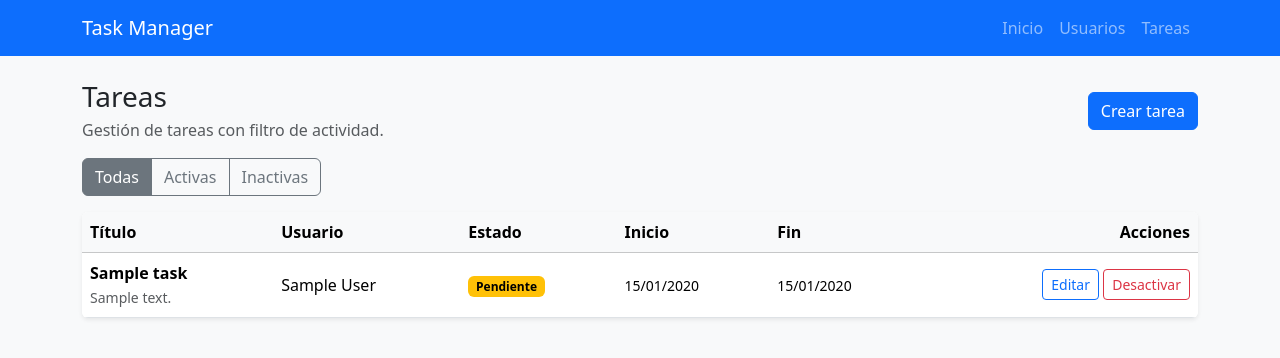
After one commit to AntKevLazArt96/taskmanager, a Flask app: page /tasks/ in a window 1280 px wide. The commit adds this page. Shown: the top 358 px of the page. Run offline with Flask 3, Linux system fonts and the light colour scheme; tables that the repository leaves empty hold one stand-in row (values such as "Sample post").

Commit message:
add task management features with task creation, editing, and activation/deactivation

```diff
--- a/app/__init__.py
+++ b/app/__init__.py
@@ -3,6 +3,7 @@ from flask import Flask
 from .config import Config
 from .extensions import csrf, db
 from .routes.main import main_bp
+from .routes.tasks import tasks_bp
 from .routes.users import users_bp
 
 
@@ -15,6 +16,7 @@ def create_app():
 
     app.register_blueprint(main_bp)
     app.register_blueprint(users_bp)
+    app.register_blueprint(tasks_bp)
 
     with app.app_context():
         from . import models  # noqa: F401
--- a/app/models/__init__.py
+++ b/app/models/__init__.py
@@ -1,3 +1,4 @@
+from .task import Task, TaskStatus
 from .user import User, UserProfile
 
-__all__ = ["User", "UserProfile"]
+__all__ = ["User", "UserProfile", "Task", "TaskStatus"]
--- /dev/null
+++ b/app/models/task.py
@@ -0,0 +1,43 @@
+from datetime import datetime
+from enum import Enum
+
+from app.extensions import db
+
+
+class TaskStatus(str, Enum):
+    PENDING = "pending"
+    IN_PROGRESS = "in_progress"
+    DONE = "done"
+
+    @classmethod
+    def choices(cls):
+        return [
+            (cls.PENDING.value, "Pendiente"),
+            (cls.IN_PROGRESS.value, "En progreso"),
+            (cls.DONE.value, "Completada"),
+        ]
+
+    @classmethod
+    def label(cls, value):
+        labels = dict(cls.choices())
+        return labels.get(value, value)
+
+
+class Task(db.Model):
+    __tablename__ = "tasks"
+
+    id = db.Column(db.Integer, primary_key=True)
+    title = db.Column(db.String(120), nullable=False)
+    description = db.Column(db.Text, nullable=True)
+    status = db.Column(db.Enum(TaskStatus), nullable=False, default=TaskStatus.PENDING)
+    user_id = db.Column(db.Integer, db.ForeignKey("users.id"), nullable=False)
+    start_date = db.Column(db.Date, nullable=False)
+    end_date = db.Column(db.Date, nullable=False)
+    is_active = db.Column(db.Boolean, nullable=False, default=True)
+    created_at = db.Column(db.DateTime, nullable=False, default=datetime.utcnow)
+    updated_at = db.Column(db.DateTime, nullable=False, default=datetime.utcnow, onupdate=datetime.utcnow)
+
+    user = db.relationship("User", backref="tasks")
+
+    def __repr__(self):
+        return f"<Task {self.id} {self.title}>"
--- /dev/null
+++ b/app/routes/tasks.py
@@ -0,0 +1,126 @@
+from flask import Blueprint, flash, redirect, render_template, request, url_for
+
+from app.forms import TaskForm
+from app.models import TaskStatus
+from app.services.task_service import (
+    count_active_users,
+    create_task,
+    get_active_users,
+    get_task_or_404,
+    list_tasks,
+    set_task_active,
+    update_task,
+)
+
+tasks_bp = Blueprint("tasks", __name__, url_prefix="/tasks")
+
+
+@tasks_bp.route("/")
+def index():
+    active_filter = request.args.get("active", "all")
+    if active_filter == "active":
+        active = True
+    elif active_filter == "inactive":
+        active = False
+    else:
+        active = None
+
+    tasks = list_tasks(active=active)
+    return render_template(
+        "tasks/list.html",
+        tasks=tasks,
+        active_filter=active_filter,
+        status_labels=dict(TaskStatus.choices()),
+    )
+
+
+@tasks_bp.route("/create", methods=["GET", "POST"])
+def create():
+    if count_active_users() == 0:
+        flash(
+            "No puedes crear tareas: necesitas al menos un usuario activo.",
+            "warning",
+        )
+        return redirect(url_for("tasks.index"))
+
+    form = TaskForm()
+    active_users = get_active_users()
+    form.user_id.choices = [(user.id, user.name) for user in active_users]
+
+    if form.validate_on_submit():
+        try:
+            create_task(
+                form.title.data,
+                form.description.data,
+                form.user_id.data,
+                form.start_date.data,
+                form.end_date.data,
+            )
+            flash("Tarea creada correctamente.", "success")
+            return redirect(url_for("tasks.index"))
+        except ValueError as exc:
+            flash(str(exc), "danger")
+
+    return render_template(
+        "tasks/form.html",
+        form=form,
+        task=None,
+        active_users=active_users,
+        form_title="Crear tarea",
+        submit_label="Crear tarea",
+    )
+
+
+@tasks_bp.route("/<int:task_id>/edit", methods=["GET", "POST"])
+def edit(task_id):
+    task = get_task_or_404(task_id)
+    form = TaskForm()
+    active_users = get_active_users()
+    form.user_id.choices = [(user.id, user.name) for user in active_users]
+
+    if request.method == "GET":
+        form.title.data = task.title
+        form.description.data = task.description
+        form.user_id.data = task.user_id
+        form.start_date.data = task.start_date
+        form.end_date.data = task.end_date
+
+    if form.validate_on_submit():
+        try:
+            update_task(
+                task,
+                form.title.data,
+                form.description.data,
+                form.user_id.data,
+                form.start_date.data,
+                form.end_date.data,
+            )
+            flash("Tarea actualizada correctamente.", "success")
+            return redirect(url_for("tasks.index"))
+        except ValueError as exc:
+            flash(str(exc), "danger")
+
+    return render_template(
+        "tasks/form.html",
+        form=form,
+        task=task,
+        active_users=active_users,
+        form_title="Editar tarea",
+        submit_label="Guardar cambios",
+    )
+
+
+@tasks_bp.route("/<int:task_id>/deactivate", methods=["POST"])
+def deactivate(task_id):
+    task = get_task_or_404(task_id)
+    set_task_active(task, False)
+    flash("Tarea desactivada correctamente.", "success")
+    return redirect(url_for("tasks.index", active=request.args.get("active", "all")))
+
+
+@tasks_bp.route("/<int:task_id>/activate", methods=["POST"])
+def activate(task_id):
+    task = get_task_or_404(task_id)
+    set_task_active(task, True)
+    flash("Tarea activada correctamente.", "success")
+    return redirect(url_for("tasks.index", active=request.args.get("active", "all")))
--- /dev/null
+++ b/app/services/task_service.py
@@ -0,0 +1,107 @@
+from datetime import datetime as dt
+
+from sqlalchemy import select
+
+from app.extensions import db
+from app.models import Task, TaskStatus, User
+
+
+def count_active_users():
+    """Verifica si existe al menos un usuario activo."""
+    stmt = select(db.func.count(User.id)).where(User.is_active.is_(True))
+    count = db.session.scalar(stmt)
+    return count or 0
+
+
+def get_active_users():
+    """Obtiene todos los usuarios activos."""
+    stmt = select(User).where(User.is_active.is_(True)).order_by(User.name.asc())
+    return db.session.scalars(stmt).all()
+
+
+def list_tasks(active=None):
+    """Lista tareas con filtro opcional de actividad."""
+    stmt = select(Task).order_by(Task.created_at.desc())
+    if active is True:
+        stmt = stmt.where(Task.is_active.is_(True))
+    elif active is False:
+        stmt = stmt.where(Task.is_active.is_(False))
+
+    return db.session.scalars(stmt).all()
+
+
+def get_task_or_404(task_id):
+    """Obtiene una tarea por ID o lanza 404."""
+    task = db.session.get(Task, task_id)
+    if task is None:
+        from flask import abort
+        abort(404)
+    return task
+
+
+def validate_task_data(title, user_id, start_date, end_date):
+    """
+    Valida los datos de una tarea.
+    Lanza ValueError si hay inconsistencias.
+    """
+    if not title or not title.strip():
+        raise ValueError("El título es obligatorio.")
+
+    user = db.session.get(User, user_id)
+    if user is None or not user.is_active:
+        raise ValueError("El usuario asignado no existe o no está activo.")
+
+    if isinstance(start_date, str):
+        try:
+            start_date = dt.strptime(start_date, "%Y-%m-%d").date()
+        except (ValueError, AttributeError):
+            raise ValueError("Formato de fecha de inicio inválido.")
+
+    if isinstance(end_date, str):
+        try:
+            end_date = dt.strptime(end_date, "%Y-%m-%d").date()
+        except (ValueError, AttributeError):
+            raise ValueError("Formato de fecha de fin inválido.")
+
+    if end_date < start_date:
+        raise ValueError("La fecha de fin debe ser igual o posterior a la fecha de inicio.")
+
+    return start_date, end_date
+
+
+def create_task(title, description, user_id, start_date, end_date):
+    """Crea una nueva tarea con validación."""
+    start_date, end_date = validate_task_data(title, user_id, start_date, end_date)
+
+    task = Task(
+        title=title.strip(),
+        description=description.strip() if description else None,
+        user_id=user_id,
+        start_date=start_date,
+        end_date=end_date,
+        status=TaskStatus.PENDING,
+        is_active=True,
+    )
+    db.session.add(task)
+    db.session.commit()
+    return task
+
+
+def update_task(task, title, description, user_id, start_date, end_date):
+    """Actualiza una tarea existente con validación."""
+    start_date, end_date = validate_task_data(title, user_id, start_date, end_date)
+
+    task.title = title.strip()
+    task.description = description.strip() if description else None
+    task.user_id = user_id
+    task.start_date = start_date
+    task.end_date = end_date
+    db.session.commit()
+    return task
+
+
+def set_task_active(task, active):
+    """Desactiva o activa una tarea."""
+    task.is_active = active
+    db.session.commit()
+    return task
--- a/app/templates/base.html
+++ b/app/templates/base.html
@@ -14,6 +14,7 @@
         <div class="navbar-nav">
           <a class="nav-link" href="{{ url_for('main.home') }}">Inicio</a>
           <a class="nav-link" href="{{ url_for('users.index') }}">Usuarios</a>
+          <a class="nav-link" href="{{ url_for('tasks.index') }}">Tareas</a>
         </div>
       </div>
     </nav>
--- /dev/null
+++ b/app/templates/tasks/list.html
@@ -0,0 +1,73 @@
+{% extends "base.html" %}
+
+{% block title %}Tareas - Task Manager{% endblock %}
+
+{% block content %}
+<div class="d-flex justify-content-between align-items-center mb-3">
+  <div>
+    <h1 class="h3 mb-1">Tareas</h1>
+    <p class="text-muted mb-0">Gestión de tareas con filtro de actividad.</p>
+  </div>
+  <a class="btn btn-primary" href="{{ url_for('tasks.create') }}">Crear tarea</a>
+</div>
+
+<div class="btn-group mb-3" role="group" aria-label="Filtro de tareas">
+  <a class="btn btn-outline-secondary {% if active_filter == 'all' %}active{% endif %}" href="{{ url_for('tasks.index', active='all') }}">Todas</a>
+  <a class="btn btn-outline-secondary {% if active_filter == 'active' %}active{% endif %}" href="{{ url_for('tasks.index', active='active') }}">Activas</a>
+  <a class="btn btn-outline-secondary {% if active_filter == 'inactive' %}active{% endif %}" href="{{ url_for('tasks.index', active='inactive') }}">Inactivas</a>
+</div>
+
+<div class="table-responsive bg-white rounded shadow-sm">
+  <table class="table table-hover align-middle mb-0">
+    <thead class="table-light">
+      <tr>
+        <th>Título</th>
+        <th>Usuario</th>
+        <th>Estado</th>
+        <th>Inicio</th>
+        <th>Fin</th>
+        <th class="text-end">Acciones</th>
+      </tr>
+    </thead>
+    <tbody>
+      {% for task in tasks %}
+      <tr>
+        <td>
+          <strong>{{ task.title }}</strong>
+          {% if task.description %}
+            <br><small class="text-muted">{{ task.description[:50] }}{% if task.description|length > 50 %}...{% endif %}</small>
+          {% endif %}
+        </td>
+        <td>{{ task.user.name }}</td>
+        <td>
+          <span class="badge {% if task.status.value == 'pending' %}text-bg-warning{% elif task.status.value == 'in_progress' %}text-bg-info{% else %}text-bg-success{% endif %}">
+            {{ status_labels[task.status.value] }}
+          </span>
+        </td>
+        <td><small>{{ task.start_date.strftime("%d/%m/%Y") }}</small></td>
+        <td><small>{{ task.end_date.strftime("%d/%m/%Y") }}</small></td>
+        <td class="text-end">
+          <a class="btn btn-sm btn-outline-primary" href="{{ url_for('tasks.edit', task_id=task.id) }}">Editar</a>
+
+          {% if task.is_active %}
+            <form class="d-inline" method="post" action="{{ url_for('tasks.deactivate', task_id=task.id) }}">
+              <input type="hidden" name="csrf_token" value="{{ csrf_token() }}">
+              <button class="btn btn-sm btn-outline-danger" type="submit">Desactivar</button>
+            </form>
+          {% else %}
+            <form class="d-inline" method="post" action="{{ url_for('tasks.activate', task_id=task.id) }}">
+              <input type="hidden" name="csrf_token" value="{{ csrf_token() }}">
+              <button class="btn btn-sm btn-outline-success" type="submit">Activar</button>
+            </form>
+          {% endif %}
+        </td>
+      </tr>
+      {% else %}
+      <tr>
+        <td colspan="6" class="text-center text-muted py-4">No hay tareas para mostrar.</td>
+      </tr>
+      {% endfor %}
+    </tbody>
+  </table>
+</div>
+{% endblock %}
```
Also changed, not shown: app/forms.py (+32 -2 lines), app/templates/tasks/form.html (added, +64 -0 lines).
